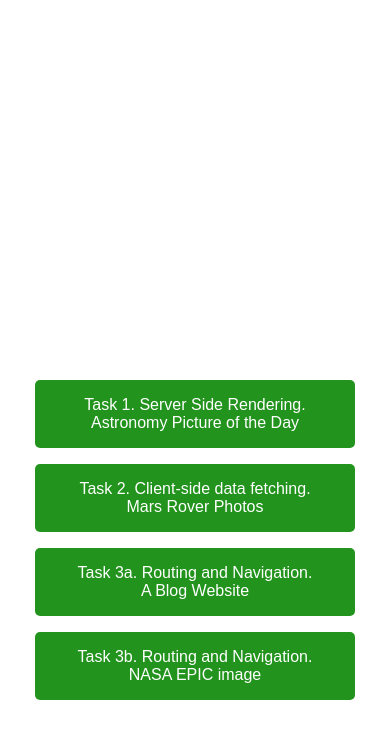
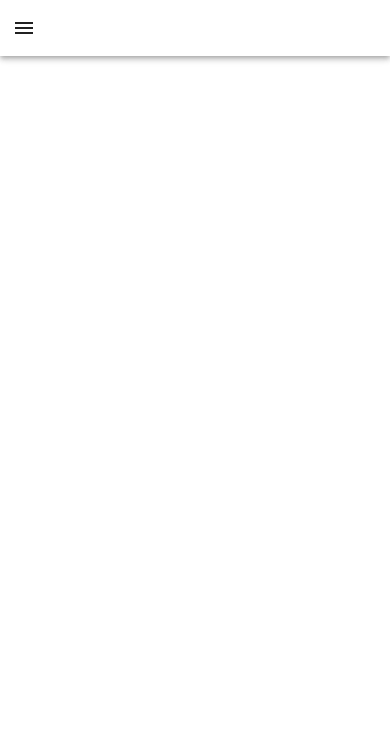
Before and after one commit to Natata08/hyf-homework, a Next.js app in the folder react/react2/week1/my-app/: page / in a window 390 px wide. Shown: the top 738 px of the page. Built offline with nearby package versions, Linux system fonts and the light colour scheme.

Commit message:
implement a responsive navbar using MUI

```diff
--- a/react/react2/week1/my-app/app/layout.js
+++ b/react/react2/week1/my-app/app/layout.js
@@ -1,6 +1,6 @@
 import localFont from "next/font/local";
 import "./globals.css";
-import Link from "next/link";
+import Navbar from "@/components/Navbar.js";
 
 const geistSans = localFont({
   src: "./fonts/GeistVF.woff",
@@ -23,11 +23,7 @@
     <html lang='en'>
       <body className={`${geistSans.variable} ${geistMono.variable}`}>
         <header>
-          <nav className='navbar'>
-            <Link href='/' className='navbarLink'>
-              Main Page
-            </Link>
-          </nav>
+          <Navbar />
         </header>
         {children}
       </body>
--- a/react/react2/week1/my-app/app/page.js
+++ b/react/react2/week1/my-app/app/page.js
@@ -5,32 +5,6 @@
   return (
     <div className={styles.page}>
       <h1 className={styles.title}>Homework for React2-week1</h1>
-      <p>
-        <Link href='/nasa_daily' className={styles.link}>
-          Task 1. Server Side Rendering.
-          <br />
-          Astronomy Picture of the Day
-        </Link>
-      </p>
-      <p>
-        <Link href='/nasa_rover' className={styles.link}>
-          Task 2. Client-side data fetching.
-          <br />
-          Mars Rover Photos
-        </Link>
-      </p>
-      <p>
-        <Link href='/blogs' className={styles.link}>
-          Task 3a. Routing and Navigation.
-          <br />A Blog Website
-        </Link>
-      </p>
-      <p>
-        <Link href='/nasa_epic' className={styles.link}>
-          Task 3b. Routing and Navigation. <br />
-          NASA EPIC image
-        </Link>
-      </p>
     </div>
   );
 }
--- a/react/react2/week1/my-app/app/page.module.css
+++ b/react/react2/week1/my-app/app/page.module.css
@@ -9,20 +9,6 @@
 
 .title {
   margin-bottom: 2rem;
+  text-transform: uppercase;
+  letter-spacing: 2px;
 }
-
-.link {
-  display: block;
-  width: 20rem;
-  text-align: center;
-  padding: 1rem 2rem;
-  margin: 0.5rem 0;
-  background-color: #22931c;
-  border-radius: 5px;
-  transition: background-color 0.3s, transform 0.3s;
-}
-
-.link:hover {
-  background-color: #0f510c;
-  transform: scale(1.05);
-}
--- /dev/null
+++ b/react/react2/week1/my-app/components/Navbar.js
@@ -0,0 +1,122 @@
+"use client";
+
+import * as React from "react";
+import { useRouter } from "next/navigation";
+import Link from "next/link";
+import AppBar from "@mui/material/AppBar";
+import Box from "@mui/material/Box";
+import CssBaseline from "@mui/material/CssBaseline";
+import Divider from "@mui/material/Divider";
+import Drawer from "@mui/material/Drawer";
+import IconButton from "@mui/material/IconButton";
+import List from "@mui/material/List";
+import ListItemButton from "@mui/material/ListItemButton";
+import ListItemText from "@mui/material/ListItemText";
+import MenuIcon from "@mui/icons-material/Menu";
+import Toolbar from "@mui/material/Toolbar";
+import Typography from "@mui/material/Typography";
+import Button from "@mui/material/Button";
+
+const drawerWidth = 240;
+const navItems = [
+  { text: "Home", href: "/" },
+  { text: "Task 1", href: "/nasa_daily" },
+  { text: "Task 2", href: "/nasa_rover" },
+  { text: "Task 3", href: "/blogs" },
+  { text: "Task 4", href: "/nasa_epic" },
+  { text: "Task 5", href: "/form" },
+];
+
+function DrawerAppBar(props) {
+  const { window } = props;
+  const [mobileOpen, setMobileOpen] = React.useState(false);
+  const router = useRouter();
+
+  const handleDrawerToggle = () => {
+    setMobileOpen((prevState) => !prevState);
+  };
+
+  const handleNavigation = (href) => {
+    router.push(href);
+    setMobileOpen(false);
+  };
+
+  const drawer = (
+    <Box onClick={handleDrawerToggle} sx={{ textAlign: "center" }}>
+      <Typography variant='h6' sx={{ my: 2 }}>
+        My App
+      </Typography>
+      <Divider sx={{ backgroundColor: "#fff" }} />
+      <List>
+        {navItems.map((item) => (
+          <ListItemButton
+            key={item.text}
+            onClick={() => handleNavigation(item.href)}
+          >
+            <ListItemText primary={item.text} />
+          </ListItemButton>
+        ))}
+      </List>
+    </Box>
+  );
+
+  const container =
+    window !== undefined ? () => window().document.body : undefined;
+
+  return (
+    <Box sx={{ display: "flex" }}>
+      <CssBaseline />
+      <AppBar component='nav' position='static' color='transparent'>
+        <Toolbar>
+          <IconButton
+            color='inherit'
+            aria-label='open drawer'
+            edge='start'
+            onClick={handleDrawerToggle}
+            sx={{ mr: 2, display: { sm: "none" } }}
+          >
+            <MenuIcon />
+          </IconButton>
+          <Typography
+            variant='h6'
+            component='div'
+            sx={{ flexGrow: 1, display: { xs: "none", sm: "block" } }}
+          >
+            My App
+          </Typography>
+          <Box sx={{ display: { xs: "none", sm: "block" } }}>
+            {navItems.map((item) => (
+              <Link href={item.href} key={item.text}>
+                <Button color='inherit'>{item.text}</Button>
+              </Link>
+            ))}
+          </Box>
+        </Toolbar>
+      </AppBar>
+      <nav>
+        <Drawer
+          container={container}
+          variant='temporary'
+          open={mobileOpen}
+          onClose={handleDrawerToggle}
+          ModalProps={{
+            keepMounted: true,
+          }}
+          sx={{
+            display: { xs: "block", sm: "none" },
+            "& .MuiDrawer-paper": {
+              boxSizing: "border-box",
+              width: drawerWidth,
+              backgroundColor: "#1a1a1a",
+              color: "#fff",
+            },
+          }}
+        >
+          {drawer}
+        </Drawer>
+      </nav>
+    </Box>
+  );
+}
+
+export default DrawerAppBar;
```
Also changed, not shown: react/react2/week1/my-app/package.json (+6 -2 lines), 1 other file (tests, documents, lock files or other folders).
